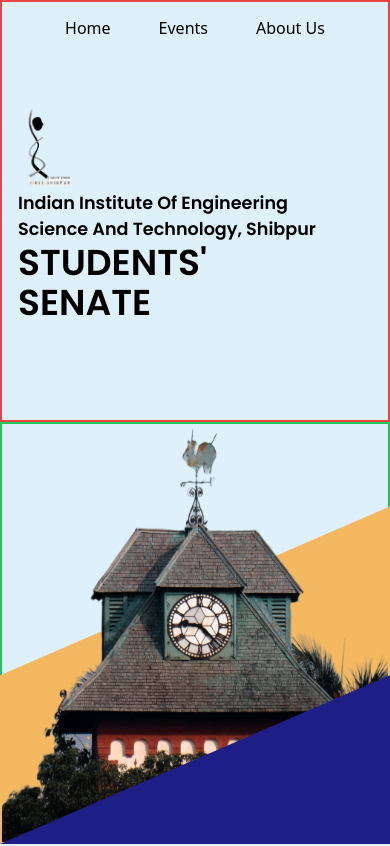
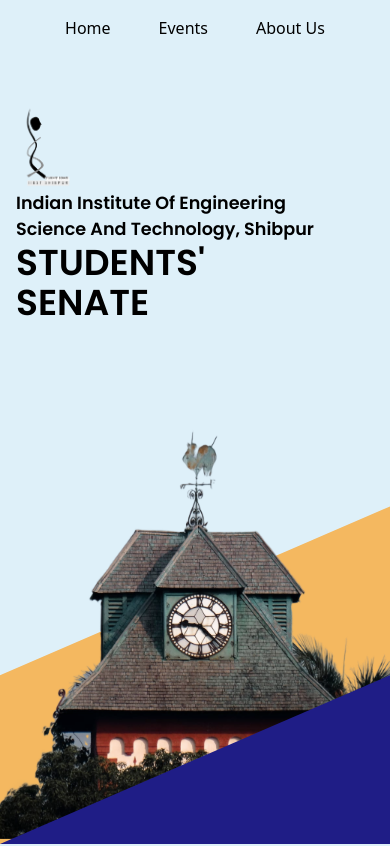
Before and after one commit to DugarRishab/students-senate-iiests, a React (Vite) app: page / in a window 390 px wide. Shown: the top 846 px of the page. Built offline with nearby package versions, Linux system fonts and the light colour scheme; a web font is replaced by a local one.

Commit message:
[UPDATE]: Responsive HeroSection

```diff
--- a/src/sections/HeroSection/HeroSection.jsx
+++ b/src/sections/HeroSection/HeroSection.jsx
@@ -3,10 +3,10 @@
 		// <section className='w-full min-h-max h-[37vh] min-[430px]:h-[45vh] flex relative z-0'>
 		<section
 			id="HeroSection"
-			className="w-full mx-auto max-w-[1700px] h-[100svh] lg:h-screen 2xl:h-full flex flex-col relative z-0"
+			className="w-full max-w-[1700px] mx-auto h-[100svh] lg:h-screen 2xl:h-screen max-h-[900px] flex max-sm:flex-col relative z-0"
 		>
 			{/* hero left */}
-			<div className="max-sm:w-full h-1/2 flex flex-col justify-center border-2 border-red-500 p-4">
+			<div className="max-sm:w-full sm:w-1/2 h-1/2 sm:h-full flex flex-col justify-center p-4">
 				<img
 					src="./assets/imgs/Students_Senate_Logo.png"
 					alt="Students' Senate Logo"
@@ -21,11 +21,11 @@
 			</div>
 
 			{/* hero right */}
-			<div className="flex justify-center sm:justify-end max-sm:w-full h-1/2 border-2 border-green-500">
+			<div className="max-sm:w-full sm:w-1/2 h-1/2 sm:h-full flex items-center justify-center sm:justify-end max-lg:relative overflow-hidden">
 				<img
 					src="./assets/imgs/IIEST_Shibpur_Clock.png"
 					alt="IIEST Shibpur Clock"
-					className="max-sm:h-full max-sm:w-auto sm:absolute sm:right-0 sm:bottom-0 z-[2] select-none"
+					className="max-w-full max-h-full w-auto h-auto sm:absolute sm:right-0 sm:bottom-0 z-[2] select-none"
 				/>
 			</div>
 
```
